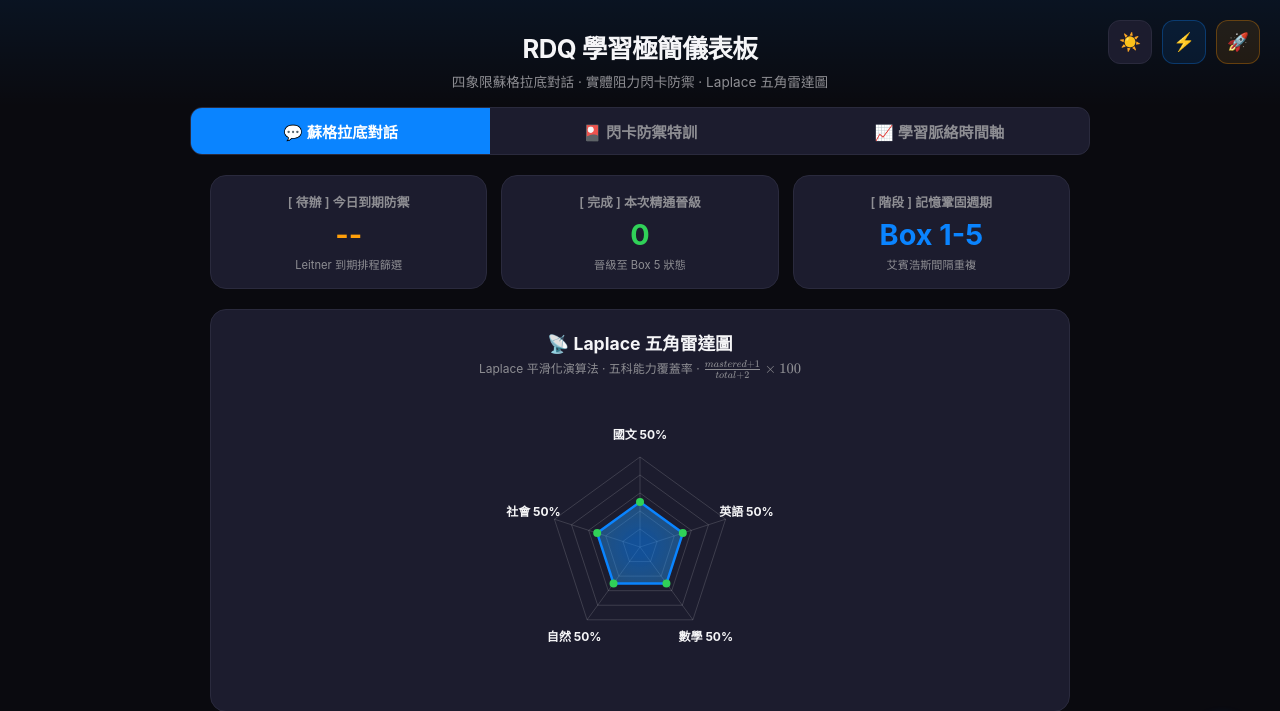
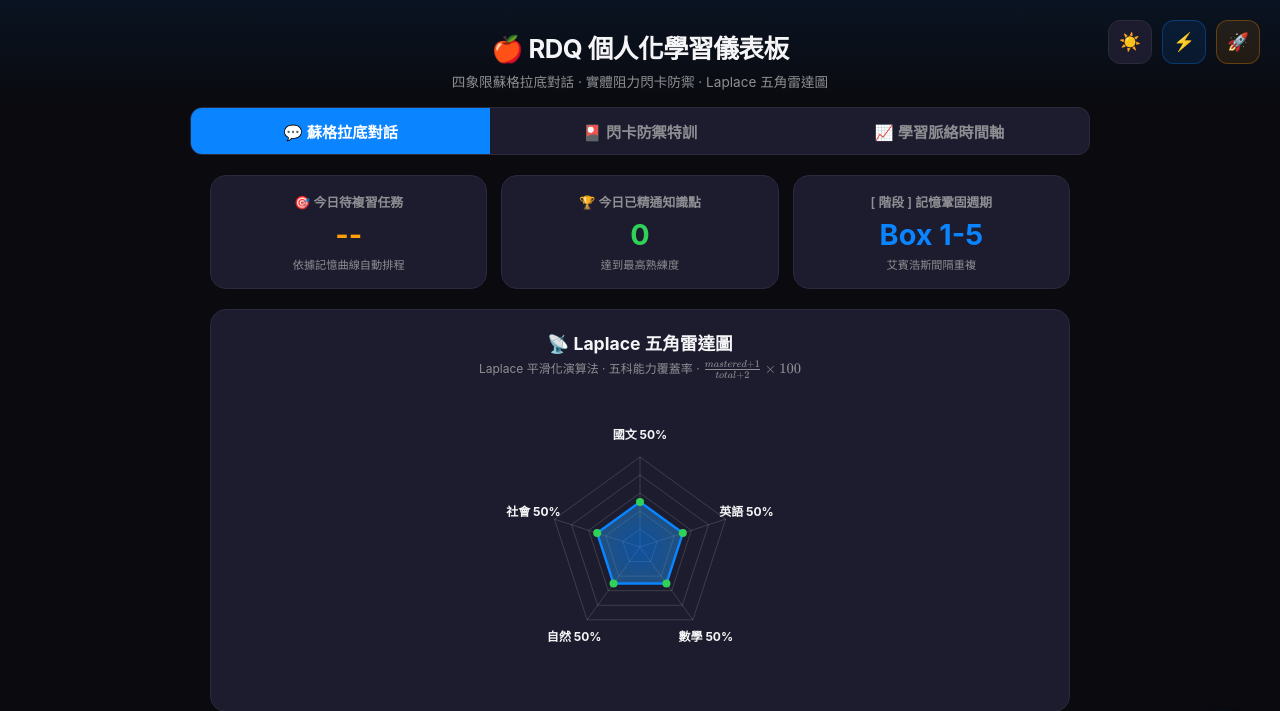
Before and after one commit to Jaylanbee/RDQ-Learn-Student, a Python web app: template templates/dashboard.html in a window 1280 px wide; the page is wider, and only the part inside the window is pictured. Shown: the top 711 px of that part. Run offline with Jinja, Linux system fonts and the light colour scheme; the template is opened without the code that fills it, so the values that code supplies are empty.

Commit message:
refactor(ui): update dashboard copy to student-friendly plain language

```diff
--- a/templates/dashboard.html
+++ b/templates/dashboard.html
@@ -3,7 +3,7 @@
 <head>
     <meta charset="UTF-8">
     <meta name="viewport" content="width=device-width, initial-scale=1.0">
-    <title>RDQ 學習極簡儀表板 v11.5</title>
+    <title>🍎 RDQ 個人化學習儀表板 v11.5</title>
     <meta name="description" content="RDQ 國中生四象限蘇格拉底課後覆盤系統 — 實體阻力閃卡防禦 · Laplace 五角雷達圖 · Leitner 間隔重複">
     <!-- KaTeX CDN for Math Rendering -->
     <link rel="stylesheet" href="https://cdn.jsdelivr.net/npm/katex@0.16.21/dist/katex.min.css">
@@ -234,11 +234,11 @@
         <button class="theme-toggle-btn icon-btn tooltip-btn" onclick="toggleMode()" id="modeToggleBtn" style="background: rgba(10,132,255,0.1); color: var(--apple-blue); border-color: rgba(10,132,255,0.3);" data-tooltip="輕量版 (無 Token)">
             <span id="modeIcon">⚡</span>
         </button>
-        <button class="theme-toggle-btn icon-btn tooltip-btn" onclick="exportEDS()" id="edsExportBtn" style="background: rgba(255,149,0,0.1); color: #FF9500; border-color: rgba(255,149,0,0.3);" data-tooltip="一鍵導出 EDS 考前決勝圖譜">
+        <button class="theme-toggle-btn icon-btn tooltip-btn" onclick="exportEDS()" id="edsExportBtn" style="background: rgba(255,149,0,0.1); color: #FF9500; border-color: rgba(255,149,0,0.3);" data-tooltip="匯出考前衝刺圖譜 (EDS)">
             <span>🚀</span>
         </button>
     </div>
-    <h1>RDQ 學習極簡儀表板</h1>
+    <h1>🍎 RDQ 個人化學習儀表板</h1>
     <p>四象限蘇格拉底對話 · 實體阻力閃卡防禦 · Laplace 五角雷達圖</p>
 </div>
 
@@ -252,14 +252,14 @@
     <!-- Stats Banner -->
     <div class="stats-grid">
         <div class="stat-card">
-            <div class="stat-title">[ 待辦 ] 今日到期防禦</div>
+            <div class="stat-title">🎯 今日待複習任務</div>
             <div class="stat-value" id="pendingCount" style="color: var(--apple-orange);">--</div>
-            <div class="stat-sub">Leitner 到期排程篩選</div>
+            <div class="stat-sub">依據記憶曲線自動排程</div>
         </div>
         <div class="stat-card">
-            <div class="stat-title">[ 完成 ] 本次精通晉級</div>
+            <div class="stat-title">🏆 今日已精通知識點</div>
             <div class="stat-value" id="masteredCount" style="color: var(--apple-green);">0</div>
-            <div class="stat-sub">晉級至 Box 5 狀態</div>
+            <div class="stat-sub">達到最高熟練度</div>
         </div>
         <div class="stat-card">
             <div class="stat-title">[ 階段 ] 記憶鞏固週期</div>
@@ -324,7 +324,7 @@
 
             <div class="chat-messages" id="chatMessages"></div>
             <div class="chat-input-area" id="chatInputArea">
-                <input type="text" class="chat-input" id="chatInput" placeholder="在這裡打字回答（100% 純打字 L1 模式）..." onkeydown="if(event.key==='Enter')sendMsg()">
+                <input type="text" class="chat-input" id="chatInput" placeholder="輸入你想討論的觀念或不懂的題目... (按 Enter 發送)" onkeydown="if(event.key==='Enter')sendMsg()">
                 <button class="send-btn" onclick="sendMsg()">送出</button>
             </div>
         </div>
@@ -350,7 +350,7 @@
     <div id="tab-timeline" class="tab-content" style="display: none;">
         <div class="card timeline-card">
             <div class="card-header" style="padding: 20px; border-bottom: 1px solid var(--apple-border);">
-                <h3 style="margin: 0; color: var(--apple-blue);">📈 學習脈絡與成長時間軸 (Longitudinal Trajectory)</h3>
+                <h3 style="margin: 0; color: var(--apple-blue);">📈 你的學習成長軌跡</h3>
                 <span class="badge" style="background: rgba(10,132,255,0.1); color: var(--apple-blue); padding: 4px 8px; border-radius: 12px; font-size: 0.8rem; margin-top: 8px; display: inline-block;">Jules 記憶引擎連動</span>
             </div>
             <div id="timelineContainer" style="padding: 20px; display:flex; flex-direction:column; gap:20px;">
@@ -367,7 +367,7 @@
 <div id="uploadModal" class="modal-overlay">
     <div class="modal-content">
         <div class="modal-header">
-            <h3>📤 上傳新錯題 (Ingest)</h3>
+            <h3>📤 新增錯誤題目</h3>
             <span class="modal-close" onclick="closeUploadModal()">✖</span>
         </div>
         <div class="modal-body">
@@ -559,7 +559,7 @@ async function loadTimeline() {
 
             const isResolved = item.is_resolved === 1;
             const statusColor = isResolved ? 'var(--apple-green)' : 'var(--apple-orange)';
-            const statusText = isResolved ? '✅ 已根治' : '⚠️ 潛在盲點';
+            const statusText = isResolved ? '✅ 已根治' : '⚠️ 需要加強';
             const dateStr = item.updated_at.substring(0, 10);
 
             el.innerHTML = `
@@ -943,7 +943,7 @@ async function loadFlashcards() {
         const data = await resp.json();
         if (!data.tasks || data.tasks.length === 0) {
             document.getElementById('pendingCount').textContent = '0';
-            container.innerHTML = '<div class="empty-state">🎉 太棒了！今日到期的閃卡已全數防禦完畢！<br>完成蘇格拉底對話後，到期弱點會自動出現在這裡。</div>';
+            container.innerHTML = '<div class="empty-state">🎉 太棒了！今日的複習任務已全數完成！<br>你可以在蘇格拉底對話區繼續學習，新發現的弱點會自動加入這裡。</div>';
             return;
         }
         // v11.5 Stats Banner: 今日 顯示題數 / 到期總數
@@ -963,7 +963,7 @@ async function loadFlashcards() {
                 ${imgHtml}
                 <div class="fc-question">${t.question || '(無題目)'}</div>
                 <div class="fc-answer-area">
-                    <textarea id="ans_${t.item_id}" placeholder="請寫下思考軌跡（實體阻力打字）..." oninput="cacheFlashcardDraft('${t.item_id}')"></textarea>
+                    <textarea id="ans_${t.item_id}" placeholder="請寫下你的思考過程或計算步驟..." oninput="cacheFlashcardDraft('${t.item_id}')"></textarea>
                     <button class="fc-submit" onclick="submitFlashcard('${t.item_id}')">📝 翻牌確認 / AI 評定</button>
                     <div class="fc-feedback" id="fb_${t.item_id}"></div>
                 </div>
@@ -1017,7 +1017,7 @@ async function submitFlashcard(itemId) {
                     <option value="看錯題目">看錯題目</option>
                     <option value="圖表判讀">圖表判讀</option>
                 </select>
-                <button onclick="submitFlashcard('${itemId}')" style="margin-left: 5px; padding: 5px 10px; border-radius:5px; background:var(--apple-blue); color:white; border:none; cursor:pointer;">確認並降級</button>
+                <button onclick="submitFlashcard('${itemId}')" style="margin-left: 5px; padding: 5px 10px; border-radius:5px; background:var(--apple-blue); color:white; border:none; cursor:pointer;">確認並排入複習</button>
              `;
              fb.className = 'fc-feedback incorrect';
              return;
```
Also changed, not shown: 3 other files.
